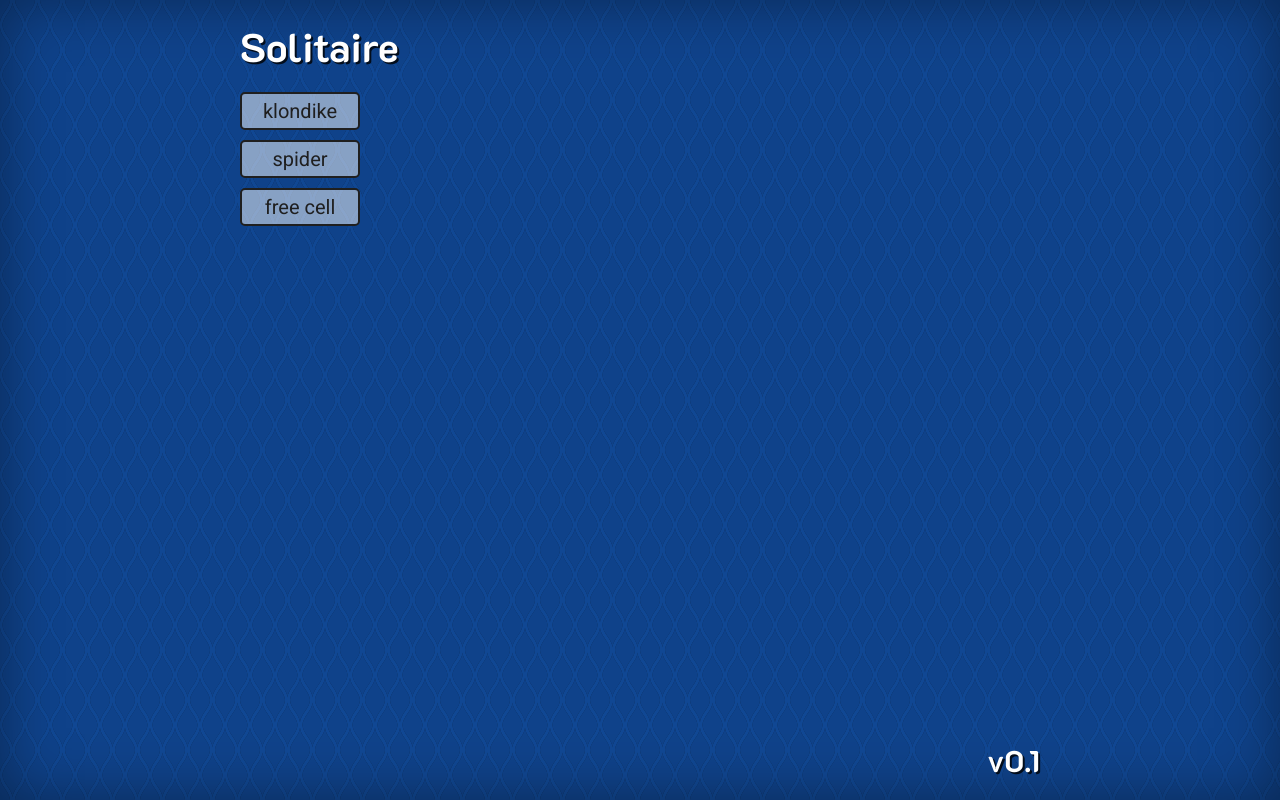
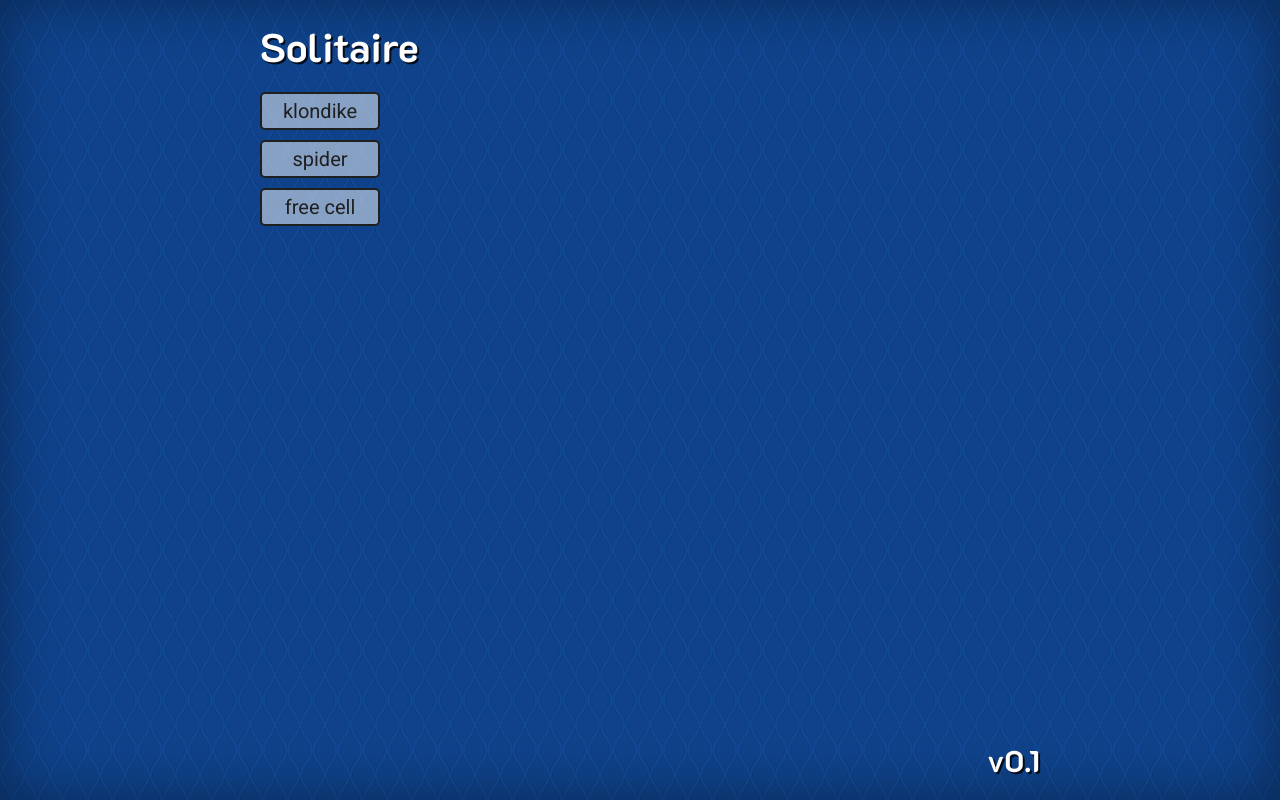
Before and after one commit to EthanRutherford/solitaire, a React app: page / in a window 1280 px wide. Built offline with nearby package versions, Linux system fonts and the light colour scheme.

Commit message:
Menu padding

```diff
--- a/src/ui/menu.css
+++ b/src/ui/menu.css
@@ -1,7 +1,7 @@
 .menu {
 	position: relative;
 	margin: 0 auto;
-	padding: 20px 0;
+	padding: 20px;
 	width: 800px;
 	height: 100%;
 }
```
